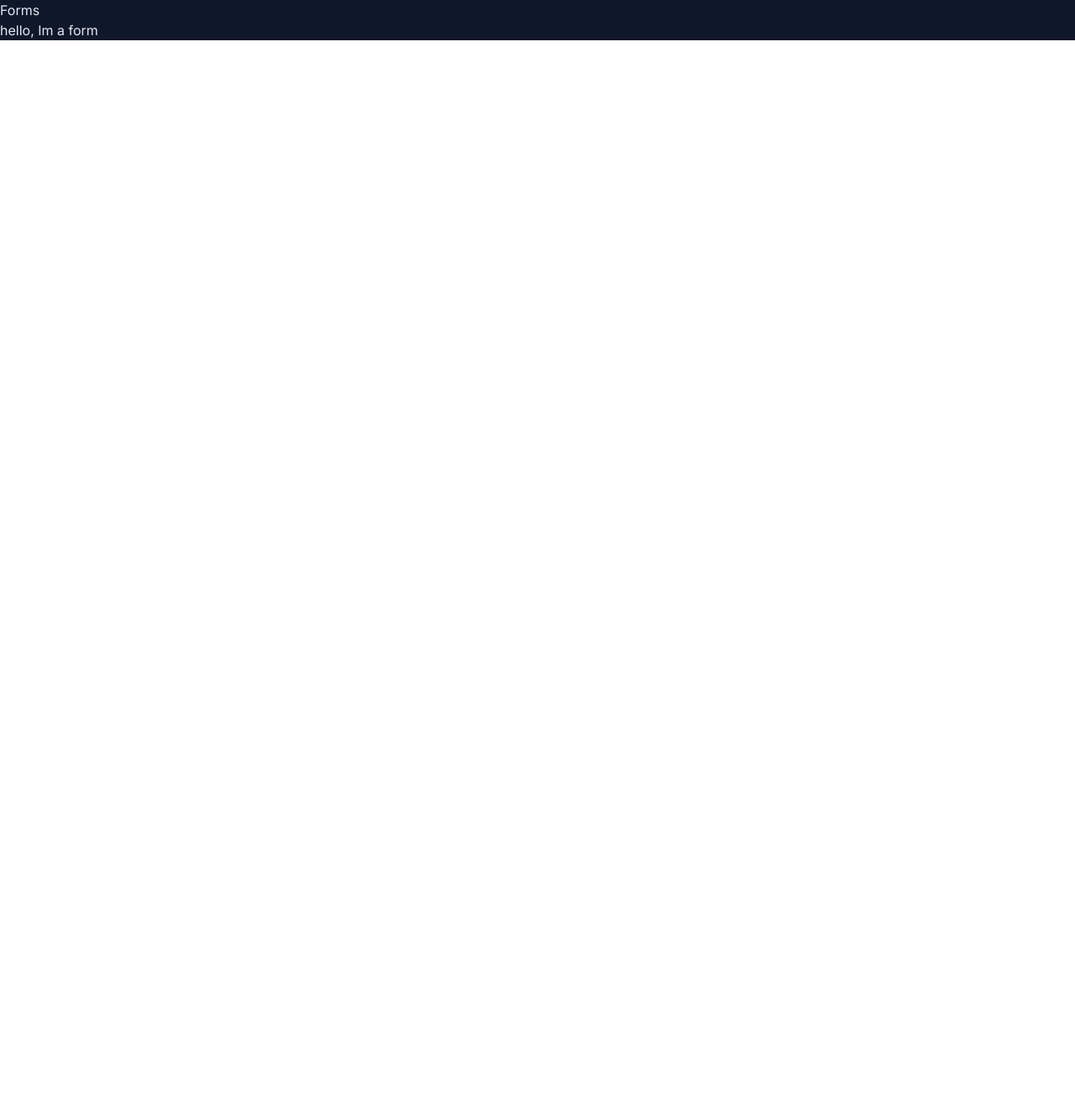
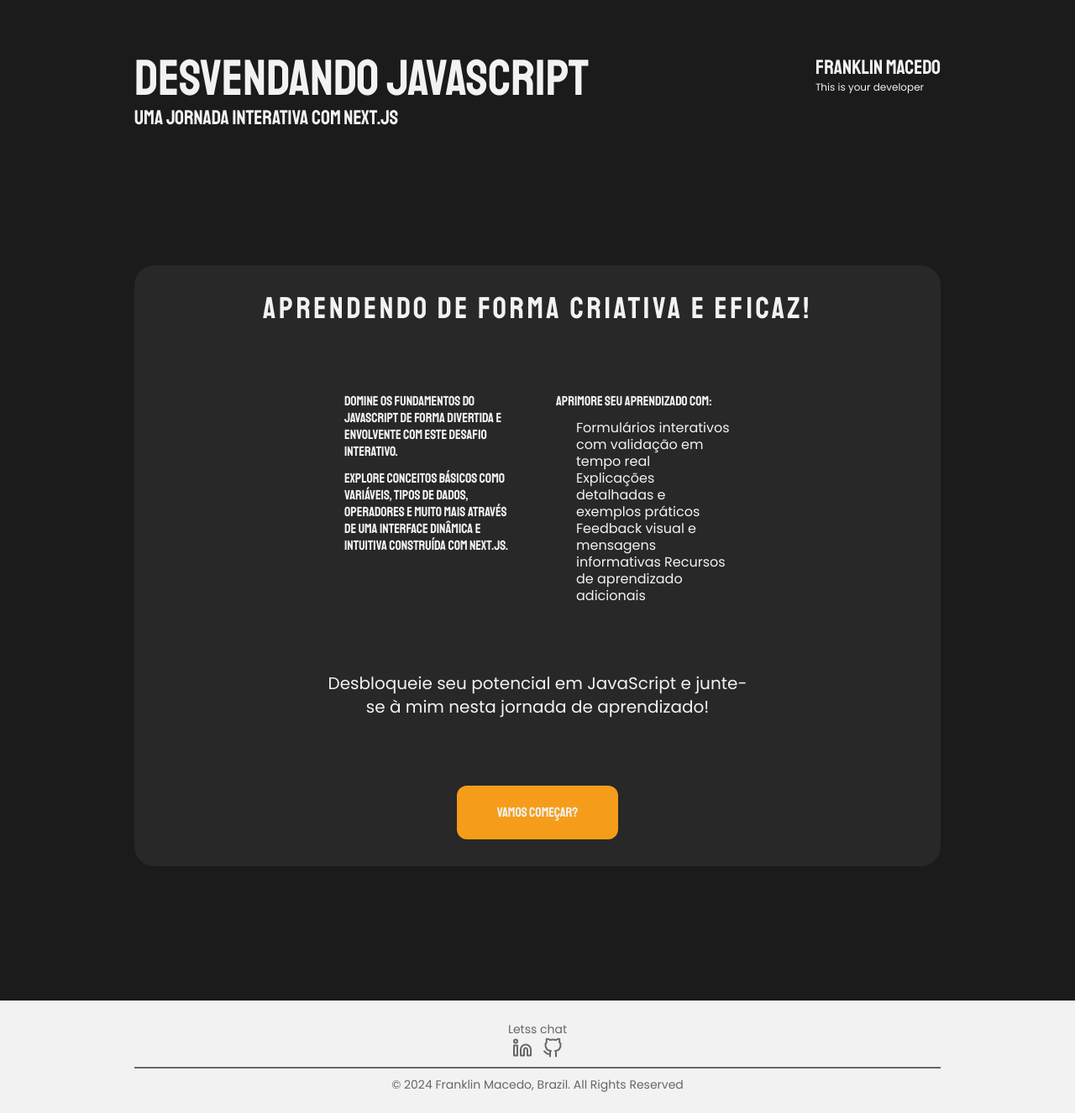
Before and after one commit to Frankdias92/code-challenges, a Next.js app in the folder Rocketseat-Challeges/explore-forms-and-inputs/: page / in a window 1280 px wide. Shown: the whole page at 84% size. Before the commit the page ends 800 px from the top, so only its background shows below. Built offline with nearby package versions, Linux system fonts and the light colour scheme.

Commit message:
first commit on explore-javascript | first page complete

```diff
--- a/Rocketseat-Challeges/explore-forms-and-inputs/src/app/(forms)/page.tsx
+++ b/Rocketseat-Challeges/explore-forms-and-inputs/src/app/(forms)/page.tsx
@@ -1,12 +1,15 @@
+'use client'
+
+import { Footer } from "@/components/footer";
 import { Forms } from "@/components/forms";
-import Image from "next/image";
+import { Menu } from "@/components/menu";
 
 export default function Home() {
   return (
-    <div className="bg-slate-900 text-slate-200">
-      <h1>Forms</h1>
-
+    <div className="flex flex-col items-center justify-between gap-[160px] w-full min-h-full bg-explore-color-bg-primary text-explore-color-text-second">
+      <Menu />
       <Forms />
+      <Footer />
     </div>
   );
 }
--- a/Rocketseat-Challeges/explore-forms-and-inputs/src/app/layout.tsx
+++ b/Rocketseat-Challeges/explore-forms-and-inputs/src/app/layout.tsx
@@ -1,8 +1,9 @@
 import type { Metadata } from "next";
-import { Inter } from "next/font/google";
+import { Poppins, Staatliches,  } from "next/font/google";
 import "./globals.css";
 
-const inter = Inter({ subsets: ["latin"] });
+const staatliches = Staatliches({ subsets: ["latin"], style:"normal", weight:"400" });
+const poppins = Poppins({ subsets: ["latin"], weight: ["300", "400"] });
 
 export const metadata: Metadata = {
   title: "Create Next App",
@@ -16,7 +17,7 @@ export default function RootLayout({
 }>) {
   return (
     <html lang="en">
-      <body className={inter.className}>{children}</body>
+      <body className={staatliches.className}>{children}</body>
     </html>
   );
 }
--- /dev/null
+++ b/Rocketseat-Challeges/explore-forms-and-inputs/src/components/footer.tsx
@@ -0,0 +1,32 @@
+import { IconGigHub, IconLinkedin } from "@/lib/icons";
+import Link from "next/link";
+
+
+export function Footer() {
+
+    return (
+        <footer className="flex w-full h-[134px] justify-center bg-explore-color-text-second text-explore-color-text-first">
+            <div className="flex w-3/4 flex-col justify-between py-6">
+                <div className="flex w-full flex-col items-center">
+                    <p className="text-sm font-poppins">Letss chat</p>
+                    <span className="flex gap-x-3">
+                        <Link href={'https://www.linkedin.com/in/franklinmacedodias/'} target="_blank">
+                            <IconLinkedin />
+                        </Link>
+                        <Link href={'https://github.com/Frankdias92'} target="_blank">
+                            <IconGigHub />
+                        </Link>
+                    </span>
+                </div>
+
+                <div className="w-full h-0.5 bg-explore-color-text-first"/>
+
+                <div className="flex justify-center">
+                    <p className="text-sm font-poppins">
+                        © 2024 Franklin Macedo, Brazil. All Rights Reserved
+                    </p>
+                </div>
+            </div>
+        </footer>
+    )
+}
--- a/Rocketseat-Challeges/explore-forms-and-inputs/src/components/forms.tsx
+++ b/Rocketseat-Challeges/explore-forms-and-inputs/src/components/forms.tsx
@@ -1,9 +1,74 @@
+import { useState } from "react"
 
 
 export function Forms() {
+    const [content, setContent] = useState(false)
+
+    const handleClickContent = () => {
+        setContent(!content)
+    }
+
+
     return (
-        <div>
-            <h1>hello, Im a form</h1>
-        </div>
+        <section className="flex w-full justify-center">
+            {content ?
+            (
+                <form action="/"  >
+                    <div className="flex w-full">
+                        <fieldset className="flex w-full justify-center text-3xl">
+                            <legend>Aprendendo de forma criativa e eficaz!</legend>
+                        </fieldset>
+                    </div>
+
+                    <input type="text" name="teste" required
+                        className="border-0 ring-0 focus:right-2 focus:ring-red-600 invalid:ring-red-500 rounded-lg"
+                    />
+                    <input type="submit" value='Search' onClick={handleClickContent}/>
+                </form>
+            ) :
+            (
+                <div className="flex flex-col items-center w-3/4 bg-explore-color-bg-secondary py-8 px-16
+                    rounded-3xl gap-20"
+                >
+                    <h2 className="text-4xl tracking-widest">Aprendendo de forma criativa e eficaz!</h2>
+
+                    <div className="flex w-full justify-center leading-5 break-words gap-11">
+                        <div className="flex flex-col w-[25%] space-y-3">
+                            <p>
+                                Domine os fundamentos do JavaScript de forma divertida e envolvente com este desafio interativo.
+                            </p>
+                            <p>
+                                Explore conceitos básicos como variáveis, tipos de dados, operadores e muito mais através de uma interface dinâmica e intuitiva construída com Next.js.
+                            </p>
+                        </div>
+                        <div className="flex flex-col w-[25%] space-y-3">
+                            <span>Aprimore seu aprendizado com:</span>
+                            <p className="font-poppins pl-6">
+                                Formulários interativos com validação em tempo real
+                                Explicações detalhadas e exemplos práticos
+                                Feedback visual e mensagens informativas
+                                Recursos de aprendizado adicionais
+                            </p>
+                        </div>
+                    </div>
+
+
+                    <h3 className="text-xl font-poppins w-3/5 text-center">
+                        Desbloqueie seu potencial em JavaScript e junte-se à mim nesta jornada de aprendizado!
+                    </h3>
+
+                    <input
+                        type="submit"
+                        value='Vamos começar?'
+                        onClick={handleClickContent}
+                        className="flex px-12 py-5 bg-explore-color-offShore rounded-xl"
+                    />
+                </div>
+            )}
+
+
+
+
+        </section>
     )
 }
--- /dev/null
+++ b/Rocketseat-Challeges/explore-forms-and-inputs/src/components/menu.tsx
@@ -0,0 +1,20 @@
+
+
+export function Menu() {
+
+    return (
+        <section className="flex w-full justify-center mt-16">
+            <div className="flex w-3/4 justify-between">
+                <div>
+                    <h1 className="text-6xl">Desvendando JavaScript</h1>
+                    <p className="text-2xl">Uma Jornada Interativa com Next.js</p>
+                </div>
+
+                <div className="flex flex-col">
+                    <span className="text-2xl">Franklin Macedo</span>
+                    <span className="font-poppins text-xs">This is your developer</span>
+                </div>
+            </div>
+        </section>
+    )
+}
--- /dev/null
+++ b/Rocketseat-Challeges/explore-forms-and-inputs/src/lib/icons.tsx
@@ -0,0 +1,6 @@
+import Image from 'next/image'
+import gitHub from '../assets/icons/github.svg'
+import linkedin from '../assets/icons/linkedin.svg'
+
+export const IconGigHub = () => <Image src={gitHub} alt="Ícone de seta" />;
+export const IconLinkedin = () => <Image src={linkedin} alt="Ícone de seta" />;
--- a/Rocketseat-Challeges/explore-forms-and-inputs/tailwind.config.ts
+++ b/Rocketseat-Challeges/explore-forms-and-inputs/tailwind.config.ts
@@ -6,7 +6,18 @@ const config: Config = {
     "./src/app/**/*.{js,ts,jsx,tsx,mdx}",
   ],
   theme: {
-    extend: {},
+    extend: {
+      colors: {
+        "explore-color-bg-primary": "#1B1B1B",
+        "explore-color-bg-secondary": "#282828",
+        "explore-color-text-first": "#676767",
+        "explore-color-text-second": "#F2F2F2",
+        "explore-color-offShore": "#F59D1A",
+      },
+      fontFamily: {
+        'poppins': 'Poppins'
+      }
+    },
   },
   plugins: [],
 };
```
Also changed, not shown: Rocketseat-Challeges/explore-forms-and-inputs/src/assets/icons/github.svg (added), Rocketseat-Challeges/explore-forms-and-inputs/src/assets/icons/linkedin.svg (added).
